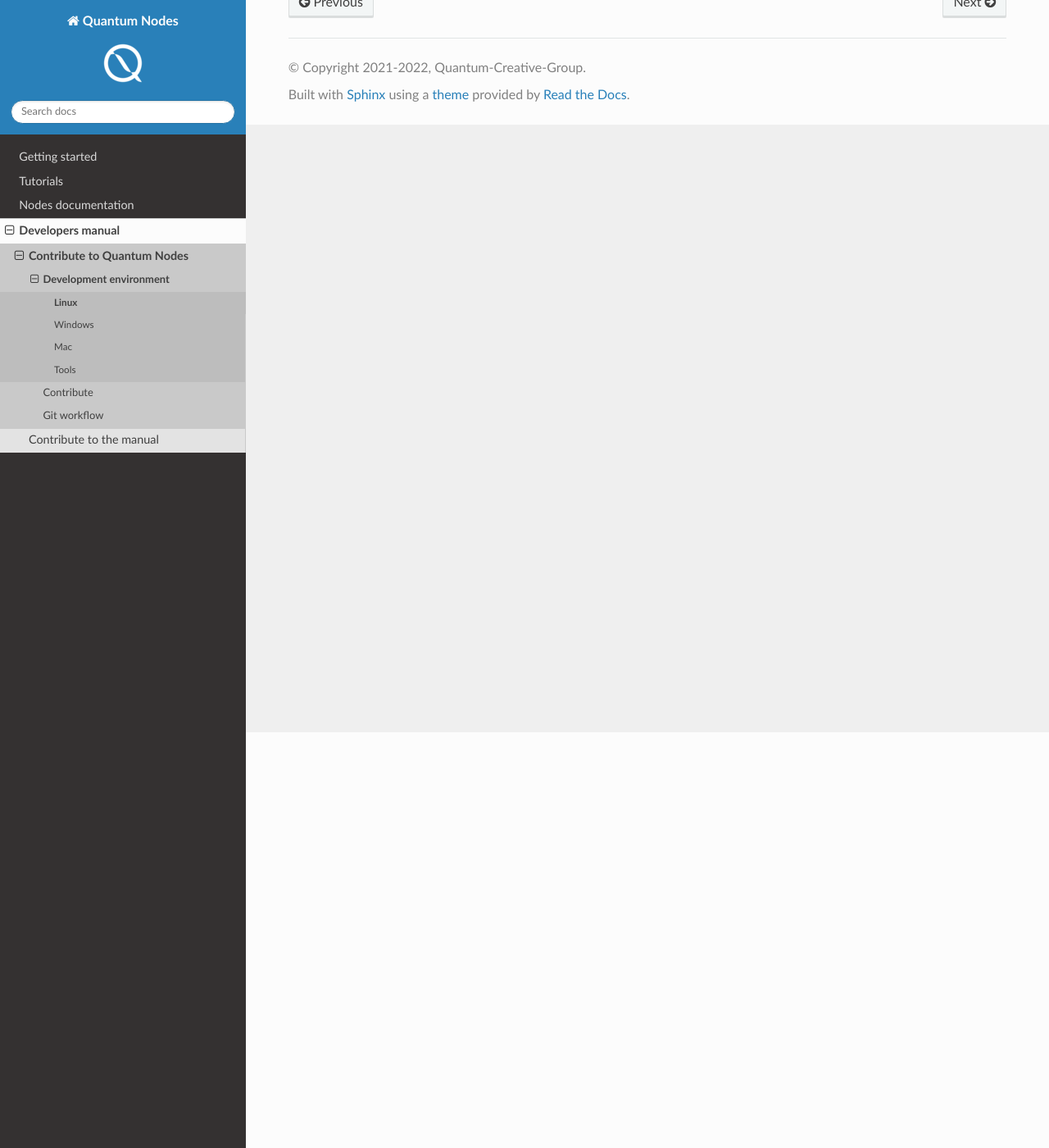
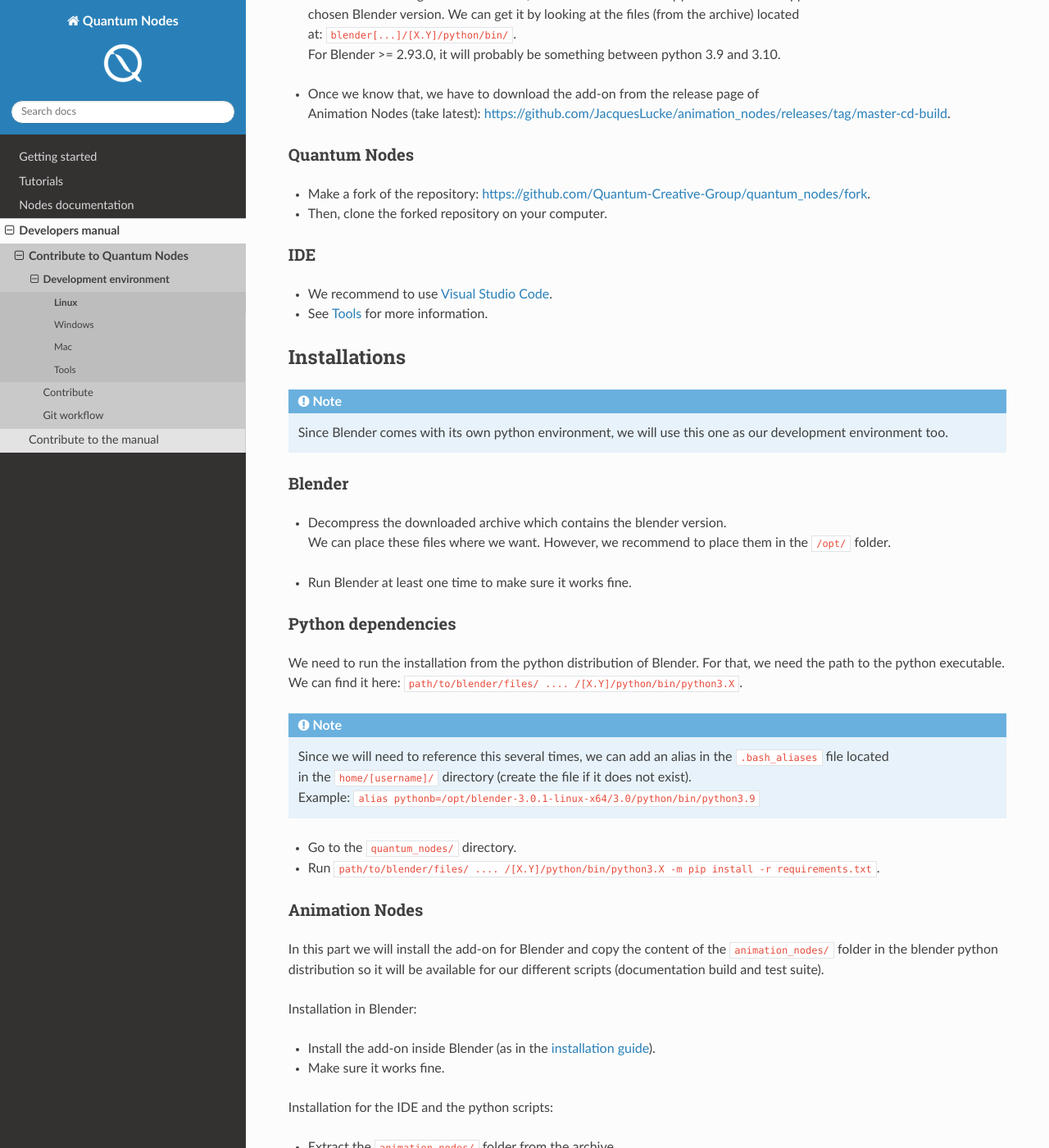
Before and after one commit to Quantum-Creative-Group/quantum_nodes, a Sphinx documentation site: the page built from docs/source/developers_manual/addon/linux.rst, in a window 1280 px wide and 1400 px high, scrolled down 507 px. Shown: the whole window at 82% size. Built offline with Sphinx 7.4.7 and the Read the Docs theme 2.0.0, drawn with Linux system fonts in a browser that asks for light colours; pages that are not in the unit, such as notebooks, are missing from menus; some of the changed text lies outside the part shown.

Commit message:
[Doc] Added new tutorial for dev env linux

```diff
--- a/docs/source/developers_manual/addon/linux.rst
+++ b/docs/source/developers_manual/addon/linux.rst
@@ -3,24 +3,181 @@
 Linux
 =====
 
+.. note::
 
-.. _dev-env-dependencies-contrib-addon:
-
-Dependencies
-############
+    This tutorial will help you to setup a full development environment for ubuntu.
 
 
-.. important::
-    We recommend you to setup an anaconda environment and link it to Blender.
+.. _linux-dev-env-downloads-contrib-addon:
+
+Downloads
+#########
 
 
-Install using ``pip install -r requirements.txt``
+.. _linux-dev-env-downloads-blender-contrib-addon:
+
+Blender
+*******
+
+* | First, we need to download a portable version of Blender.
+  | Download a version from here: https://www.blender.org/download/.
 
 
-.. _dev-env-ide-contrib-addon:
+.. _linux-dev-env-downloads-animation-nodes-contrib-addon:
+
+Animation Nodes
+***************
+
+* | Before downloading Animation Nodes, we need to know which python version is shipped with the
+  | chosen Blender version. We can get it by looking at the files (from the archive) located
+  | at: ``blender[...]/[X.Y]/python/bin/``.
+  | For Blender >= 2.93.0, it will probably be something between python 3.9 and 3.10.
+
+* | Once we know that, we have to download the add-on from the release page of
+  | Animation Nodes (take latest): https://github.com/JacquesLucke/animation_nodes/releases/tag/master-cd-build.
+
+
+.. _linux-dev-env-downloads-quantum-nodes-contrib-addon:
+
+Quantum Nodes
+*************
+
+* Make a fork of the repository: https://github.com/Quantum-Creative-Group/quantum_nodes/fork.
+* Then, clone the forked repository on your computer.
+
+
+.. _linux-dev-env-downloads-ide-contrib-addon:
 
 IDE
-###
+***
 
-* We recommend you to use `Visual Studio Code <https://code.visualstudio.com/>`_.
+* We recommend to use `Visual Studio Code <https://code.visualstudio.com/>`_.
 * See :ref:`tools-dev-addon` for more information.
+
+
+.. _linux-dev-env-installations-contrib-addon:
+
+Installations
+#############
+
+
+.. note::
+
+    Since Blender comes with its own python environment, we will use this one as our development environment too.
+
+
+.. _linux-dev-env-installations-blender-contrib-addon:
+
+Blender
+*******
+
+* | Decompress the downloaded archive which contains the blender version.
+  | We can place these files where we want. However, we recommend to place them in the ``/opt/`` folder.
+
+* Run Blender at least one time to make sure it works fine.
+
+
+.. _linux-dev-env-installations-python-contrib-addon:
+
+Python dependencies
+*******************
+
+We need to run the installation from the python distribution of Blender. For that, we need the path to the python
+executable. We can find it here: ``path/to/blender/files/ .... /[X.Y]/python/bin/python3.X``.
+
+.. note::
+
+    | Since we will need to reference this several times, we can add an alias in the ``.bash_aliases`` file located
+    | in the ``home/[username]/`` directory (create the file if it does not exist).
+    | Example: ``alias pythonb=/opt/blender-3.0.1-linux-x64/3.0/python/bin/python3.9``
+
+* Go to the ``quantum_nodes/`` directory.
+* Run ``path/to/blender/files/ .... /[X.Y]/python/bin/python3.X -m pip install -r requirements.txt``.
+
+
+.. _linux-dev-env-installations-animation-nodes-contrib-addon:
+
+Animation Nodes
+***************
+
+In this part we will install the add-on for Blender and copy the content of the ``animation_nodes/`` folder in the
+blender python distribution so it will be available for our different scripts (documentation build and test suite).
+
+Installation in Blender:
+
+* Install the add-on inside Blender (as in the :ref:`installation guide <animation-nodes-install-blender-linux>`).
+* Make sure it works fine.
+
+Installation for the IDE and the python scripts:
+
+* Extract the ``animation_nodes/`` folder from the archive.
+* | Run the following bash script ``scripts/setup_animation_nodes.sh``. You need to provide several information in order
+  | to run the script correctly.
+  | -> The path to the ``site-packages/`` folder in the python distribution shipped with Blender.
+  | -> The path to the ``animation_nodes/`` folder previously extracted.
+  | -> The path to the ``quantum_nodes/`` folder.
+  | Example:
+  | ``bash scripts/setup_animation_nodes.sh /opt/blender-3.0.1-linux-x64/3.0/python/lib/python3.9/site-packages/ ~/Documents/animation_nodes/ ~/Documents/quantum_nodes/``
+
+
+.. _linux-dev-env-build-and-test-contrib-addon:
+
+Build and test
+##############
+
+.. note::
+
+    Before following the next instructions, please install and configure the recommended Visual Studio Code
+    extensions cited in :ref:`this section <tools-dev-addon>`.
+
+
+.. _linux-dev-env-build-and-test-run-from-vscode-contrib-addon:
+
+Run Quantum Nodes from Visual Studio Code
+*****************************************
+
+The `Blender Development` extension let us to quickly run Blender with the modifications made to the add-on
+on which we are currently working. It runs Blender in a sort of 'debug' mode to test our add-on.
+
+* In VSCode, hit ``ctrl + shift + p`` and type ``blender start``. Then, hit ``enter``.
+* If no blender executable was previously set, follow the instructions given by the extension.
+* Wait for Blender to start.
+* Once ready, edit code in live and save files to apply changes (it reloads the add-on automatically).
+
+
+.. _linux-dev-env-build-and-test-build-documentation-contrib-addon:
+
+Build the documentation
+***********************
+
+Generate automatic code documentation:
+
+
+.. note::
+
+    This step is not mandatory to build the documentation. You can skip it if you don't need this part
+    in your local build.
+
+
+* Go in the ``quantum_nodes/docs/`` folder.
+* | Run:
+  | ``path/to/blender/files/ .... /[X.Y]/python/bin/sphinx-apidoc -t "_templates/" --implicit-namespaces -d 1 -f -M -T -o source/developers_manual/code/ ../quantum_nodes "/*animation_nodes/*" "/*lib/*"``
+  | Next commands are optional:
+  | ``sed -i "1s/.*/Code documentation/" source/developers_manual/code/quantum_nodes.rst``
+  | ``sed -i "2s/.*/==================/" source/developers_manual/code/quantum_nodes.rst``
+
+Build the documentation:
+
+* Go in the ``quantum_nodes/docs/`` folder.
+* Run: ``make html SPHINXBUILD=path/to/blender/files/ .... /[X.Y]/python/bin/sphinx-build``
+* The build is then available in the following folder: ``quantum_nodes/docs/build/``.
+
+
+.. _linux-dev-env-build-and-test-run-test-suite-contrib-addon:
+
+Run the test suite
+******************
+
+* Go in the ``quantum_nodes/`` folder.
+* Run: ``path/to/blender/files/ .... /[X.Y]/python/bin/python3.X -m scripts.test -b [blender version] -os [operating system]``
+* Example: ``path/to/blender/files/ .... /[X.Y]/python/bin/python3.X -m scripts.test -b 3.0.0 -os ubuntu-latest``
--- a/docs/source/spelling_wordlist.txt
+++ b/docs/source/spelling_wordlist.txt
@@ -28,3 +28,4 @@
 qasm
 statevector
 uncorrectable
+ubuntu
```
Also changed, not shown: 2 other files.
